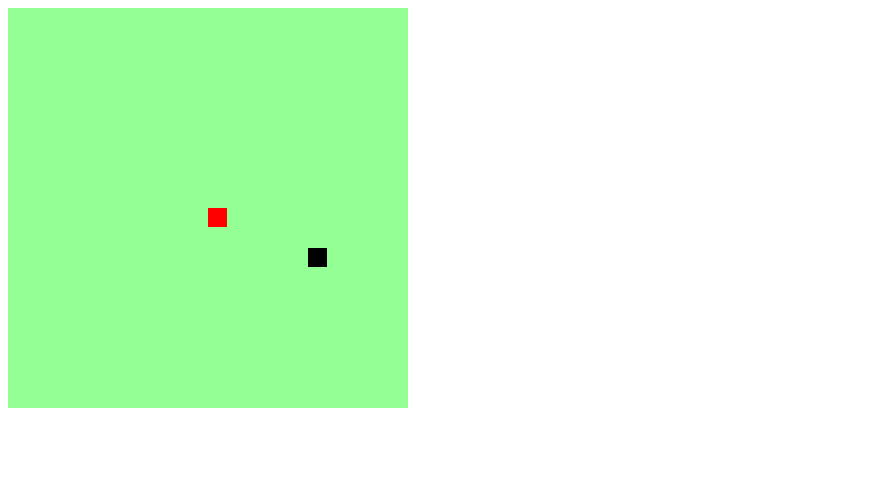
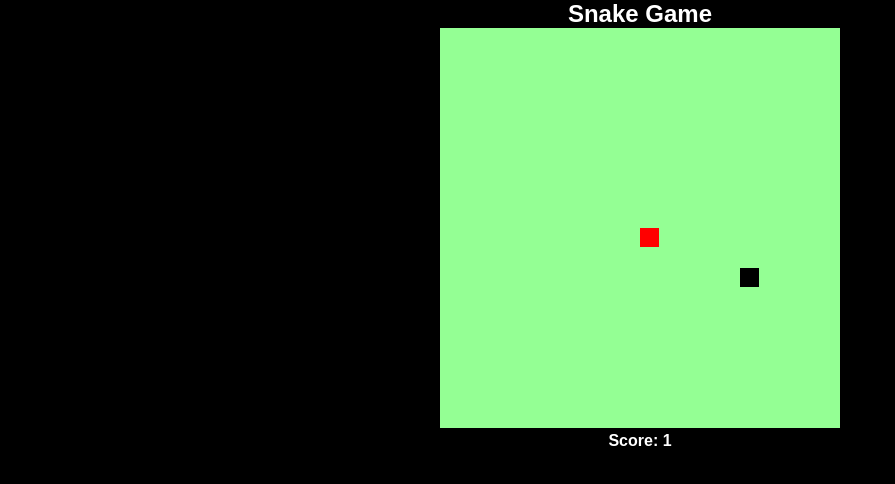
Before and after one commit to PequenoJoohn/snake-game, a plain HTML site: page index.html in a window 1280 px wide. Shown: the whole page, without its empty margins (0-895 px from the left). Drawn offline with Linux system fonts and the light colour scheme.

Commit message:
Adding Layout and score points.

```diff
--- a/index.html
+++ b/index.html
@@ -5,10 +5,47 @@
     <meta charset="UTF-8">
     <meta name="viewport" content="width=device-width, initial-scale=1.0">
     <title>Snake Game</title>
+
+    <style>
+        * {
+            border: 0;
+            margin: 0;
+        }
+
+        body {
+            background: black;
+            display: flex;
+            justify-items: center;
+            justify-content: center;
+        }
+
+        div {
+            width: 400px;
+        }
+
+        h2 {
+            background-color: black;
+            color: #fff;
+            text-align: center;
+            font-family: Arial, Helvetica, sans-serif;
+        }
+
+        p {
+            color: #fff;
+            font-weight: 700;
+            background-color: black;
+            text-align: center;
+            font-family: Arial, Helvetica, sans-serif;
+        }
+    </style>
 </head>
 
 <body>
-    <canvas id="canvas" width="400" height="400"></canvas>
+    <div>
+        <h2>Snake Game</h2>
+        <canvas id="canvas" width="400" height="400"></canvas>
+        <p>Score: <span></span></p>
+    </div>
     <script>
         //Loading Canvas
         window.onload = function () {
@@ -17,7 +54,7 @@
 
             //Listening keyboard
             document.addEventListener("keydown", (key) => {
-                console.log(key.keyCode);
+                // console.log(key.keyCode);
 
                 //Left Code 37
                 //Up Code 38
@@ -54,13 +91,16 @@
 
         snake = []; //Snake
         grid = 20; //Space Map
-        tam = 3 //Snake Size
+        tam = 1 //Snake Size
         foodX = 10; //Food X
         foodY = 10; //Food Y
         positionX = 15; //Position X
         positionY = 12; //Position Y
         velX = 0; //Velocity X
         velY = 0; // Velocity Y
+
+        //Panel
+        score = document.querySelector('span');
 
         //Game
         function jogo() {
@@ -91,7 +131,8 @@
             ctx.fillStyle = "black";
             for (var i = 0; i < snake.length; i++) {
                 ctx.fillRect(snake[i].x * grid, snake[i].y * grid, grid - 1, grid - 1)
-                if(snake[i].x == positionX && snake[i].y == positionY) {
+                score.innerText = tam;
+                if (snake[i].x == positionX && snake[i].y == positionY) {
                     tam = 1;
                 }
             }
```
